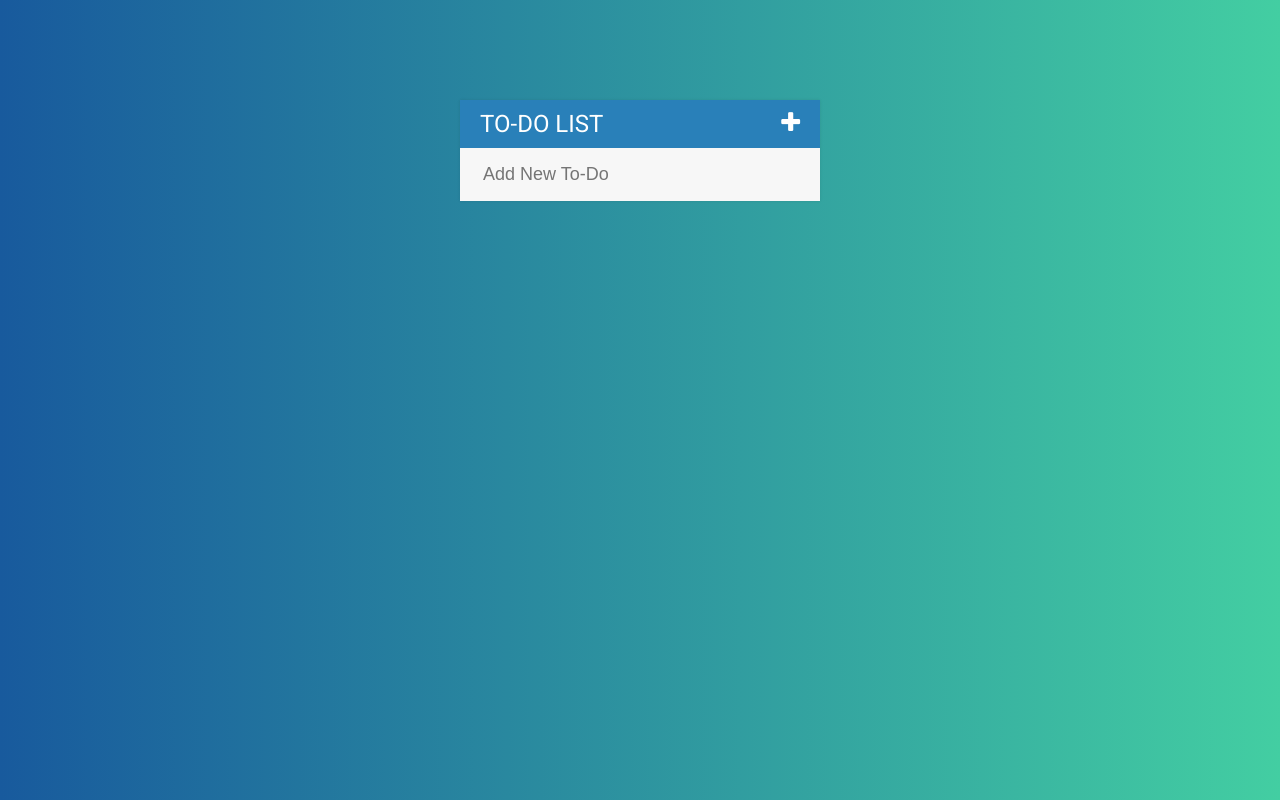
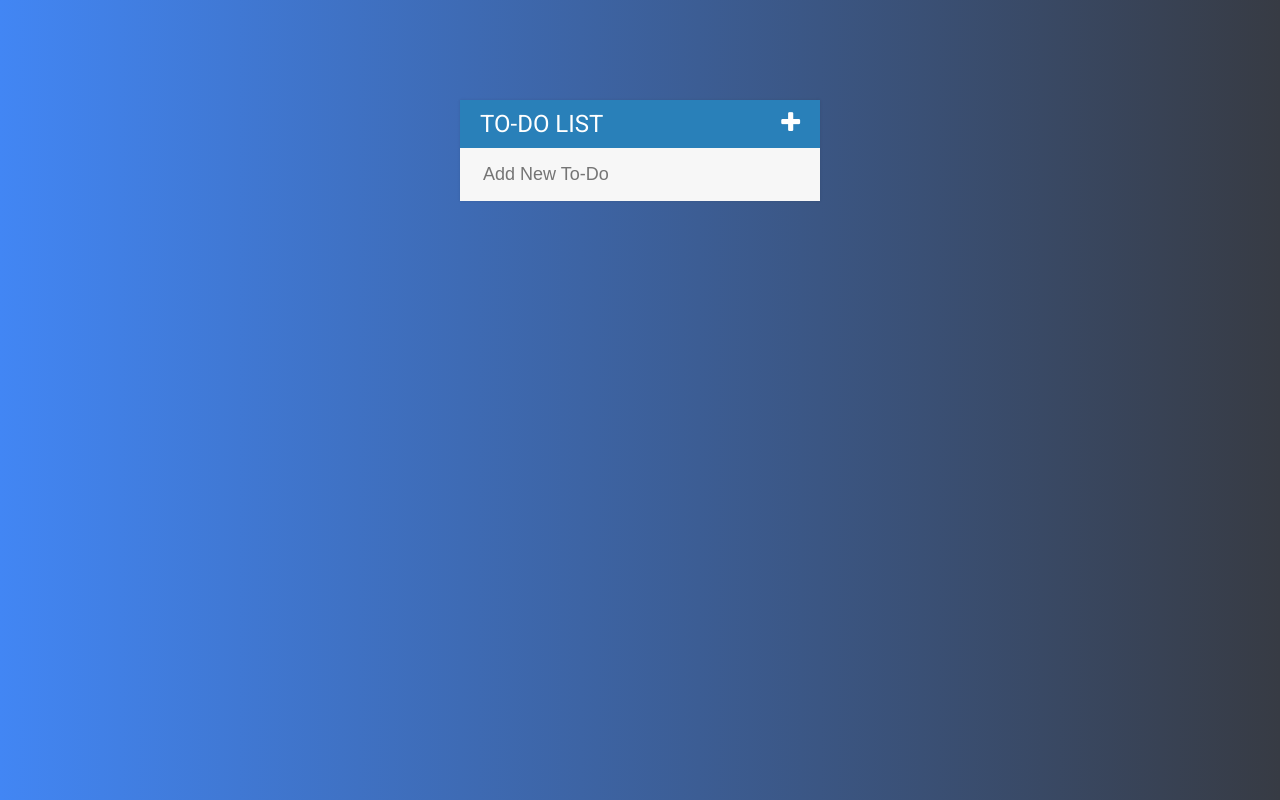
Before and after one commit to teoespero/jQuery-to-do-app, a PHP site: page /index.html in a window 1280 px wide. Run offline with PHP 8.4, Linux system fonts and the light colour scheme; some libraries are stand-ins or nearby versions.

Commit message:
additional formatting stuff

```diff
--- a/assets/css/style.css
+++ b/assets/css/style.css
@@ -1,8 +1,9 @@
 body {
 	font-family: Roboto;
-	background: #43cea2; /* fallback for old browsers */
-	background: -webkit-linear-gradient(to left, #43cea2 , #185a9d); /* Chrome 10-25, Safari 5.1-6 */
-	background: linear-gradient(to left, #43cea2 , #185a9d); /* W3C, IE 10+/ Edge, Firefox 16+, Chrome 26+, Opera 12+, Safari 7+ */
+	background: #373B44;  /* fallback for old browsers */
+	background: -webkit-linear-gradient(to right, #4286f4, #373B44);  /* Chrome 10-25, Safari 5.1-6 */
+	background: linear-gradient(to right, #4286f4, #373B44); /* W3C, IE 10+/ Edge, Firefox 16+, Chrome 26+, Opera 12+, Safari 7+ */
+
 }
 
 h1 {
--- a/assets/js/lib/myEvents.js
+++ b/assets/js/lib/myEvents.js
@@ -40,7 +40,7 @@ $("input[type='text'").keypress(function(event){
 		var todoText = $(this).val();
 		$(this).val("");
 		// create a new li and add to ul
-		$("ul").append("<li><span>x</span> " + todoText + "</li>");
+		$("ul").append("<li><span>x</span>" + todoText + "</li>");
 	}
 });
 
```
